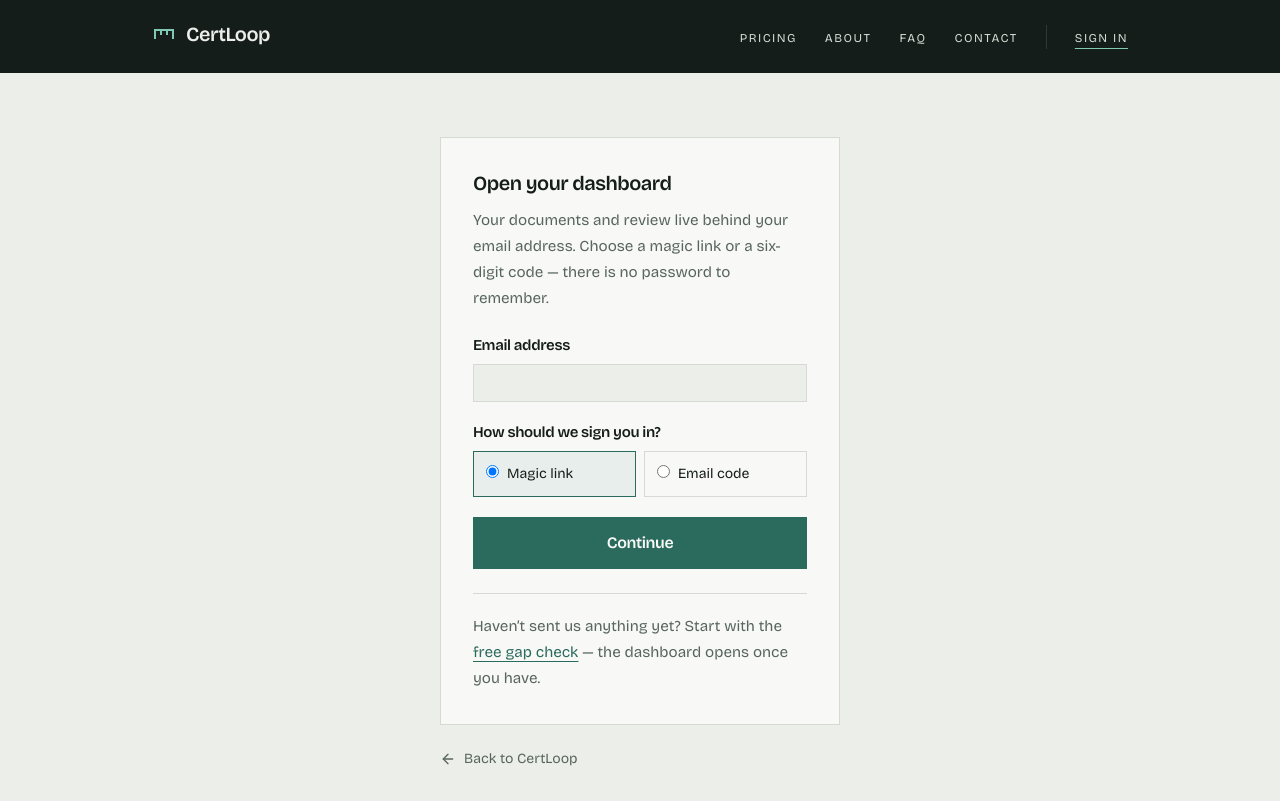
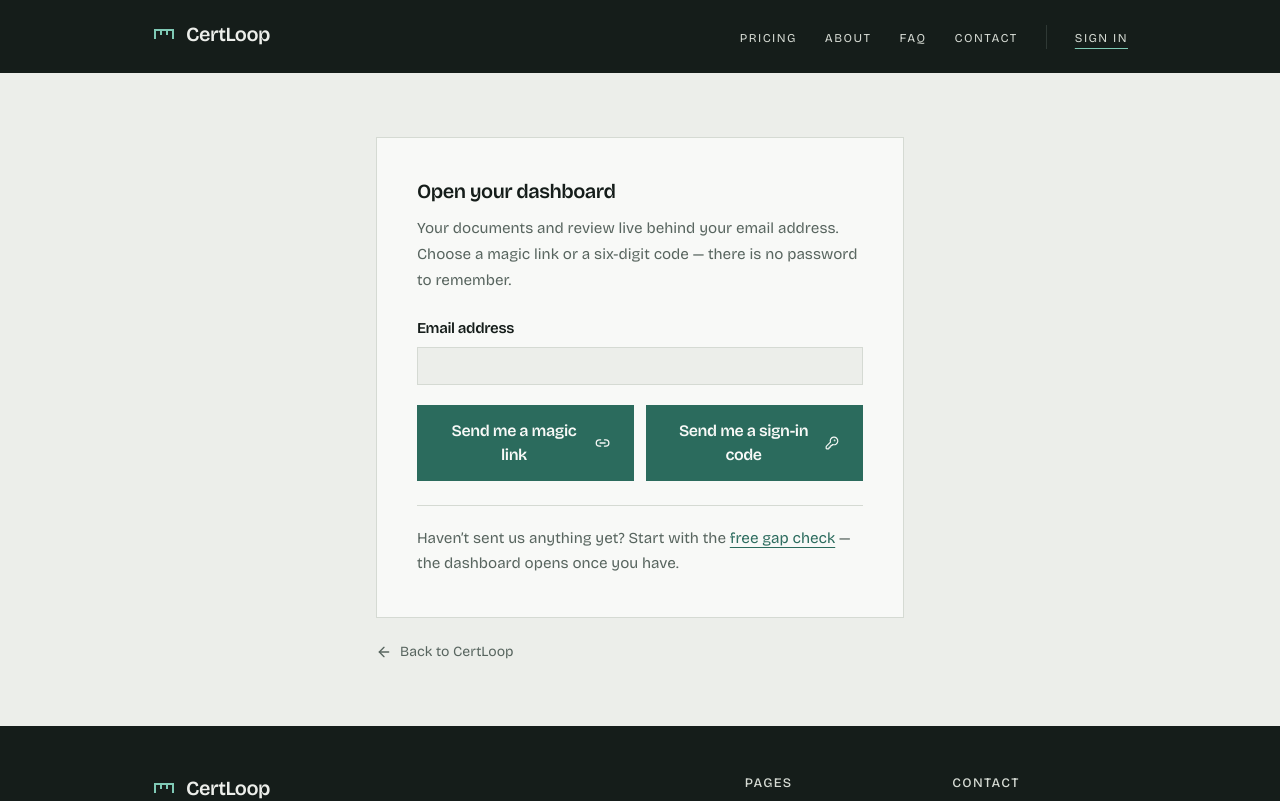
Before and after one commit to erjon-gjelaj/compliance-tool, a Next.js app: page /sign-in in a window 1280 px wide. Shown: the top 801 px of the page. Built offline with nearby package versions, Linux system fonts and the light colour scheme; no server answers.

Commit message:
Simplify sign-in method selection

```diff
--- a/src/app/sign-in/page.tsx
+++ b/src/app/sign-in/page.tsx
@@ -1,6 +1,6 @@
 import Link from "next/link";
 import { redirect } from "next/navigation";
-import { ArrowLeft, MailCheck } from "lucide-react";
+import { ArrowLeft, KeyRound, Link2, MailCheck } from "lucide-react";
 
 import { CONTACT_EMAIL, SITE_NAME } from "@/lib/constants";
 import { GAP_CHECK_HREF } from "@/lib/nav";
@@ -37,8 +37,10 @@ export const dynamic = "force-dynamic";
 
 function Panel({ children }: { children: React.ReactNode }) {
   return (
-    <main className="mx-auto flex min-h-[70vh] w-full max-w-md flex-col justify-center px-6 py-16">
-      <div className="border border-zinc-dust bg-paper p-8">{children}</div>
+    <main className="mx-auto flex min-h-[72vh] w-full max-w-xl flex-col justify-center px-6 py-16">
+      <div className="border border-zinc-dust bg-paper p-8 sm:p-10">
+        {children}
+      </div>
       <Link
         href="/"
         className="mt-6 inline-flex items-center gap-2 text-sm text-slate-wash underline-offset-4 hover:underline"
@@ -180,28 +182,6 @@ export default async function SignInPage({
           className="mt-2 w-full border border-zinc-dust bg-galvanise px-3 py-2 text-sm text-millscale"
         />
 
-        <fieldset className="mt-5">
-          <legend className="type-label text-millscale">
-            How should we sign you in?
-          </legend>
-          <div className="mt-2 grid gap-2 sm:grid-cols-2">
-            <label className="cursor-pointer border border-zinc-dust p-3 text-sm text-millscale has-checked:border-verdigris has-checked:bg-verdigris/8">
-              <input
-                type="radio"
-                name="method"
-                value="link"
-                defaultChecked
-                className="mr-2"
-              />
-              Magic link
-            </label>
-            <label className="cursor-pointer border border-zinc-dust p-3 text-sm text-millscale has-checked:border-verdigris has-checked:bg-verdigris/8">
-              <input type="radio" name="method" value="code" className="mr-2" />
-              Email code
-            </label>
-          </div>
-        </fieldset>
-
         {error ? (
           <p id="sign-in-error" role="alert" className="mt-3 text-sm text-rust-flag">
             {ERRORS[error] ?? ERRORS.unavailable}
@@ -214,12 +194,26 @@ export default async function SignInPage({
           Without feedback the honest response to a dead-looking button is to
           press it again, and three presses is the per-address rate limit.
         */}
-        <SubmitButton
-          pendingLabel="Sending…"
-          className="btn-primary mt-5 w-full"
-        >
-          Continue
-        </SubmitButton>
+        <div className="mt-5 grid gap-3 sm:grid-cols-2">
+          <SubmitButton
+            name="method"
+            value="link"
+            pendingLabel="Sending…"
+            className="btn-primary min-h-12 w-full justify-center"
+            icon={<Link2 aria-hidden className="h-4 w-4" />}
+          >
+            Send me a magic link
+          </SubmitButton>
+          <SubmitButton
+            name="method"
+            value="code"
+            pendingLabel="Sending…"
+            className="btn-primary min-h-12 w-full justify-center"
+            icon={<KeyRound aria-hidden className="h-4 w-4" />}
+          >
+            Send me a sign-in code
+          </SubmitButton>
+        </div>
       </form>
 
       <p className="type-body mt-6 border-t border-zinc-dust pt-5">
--- a/src/components/submit-button.tsx
+++ b/src/components/submit-button.tsx
@@ -23,6 +23,8 @@ export function SubmitButton({
   pendingLabel,
   className,
   icon,
+  name,
+  value,
 }: {
   children: React.ReactNode;
   /**
@@ -34,11 +36,20 @@ export function SubmitButton({
   className?: string;
   /** Shown only at rest, so it never sits next to the spinner. */
   icon?: React.ReactNode;
+  /** Lets one form expose multiple explicit submit actions. */
+  name?: string;
+  value?: string;
 }) {
   const { pending } = useFormStatus();
 
   return (
-    <button type="submit" disabled={pending} className={className}>
+    <button
+      type="submit"
+      disabled={pending}
+      className={className}
+      name={name}
+      value={value}
+    >
       {pending ? pendingLabel : children}
       {pending ? <Spinner /> : icon}
     </button>
```
Also changed, not shown: tasks.json.
